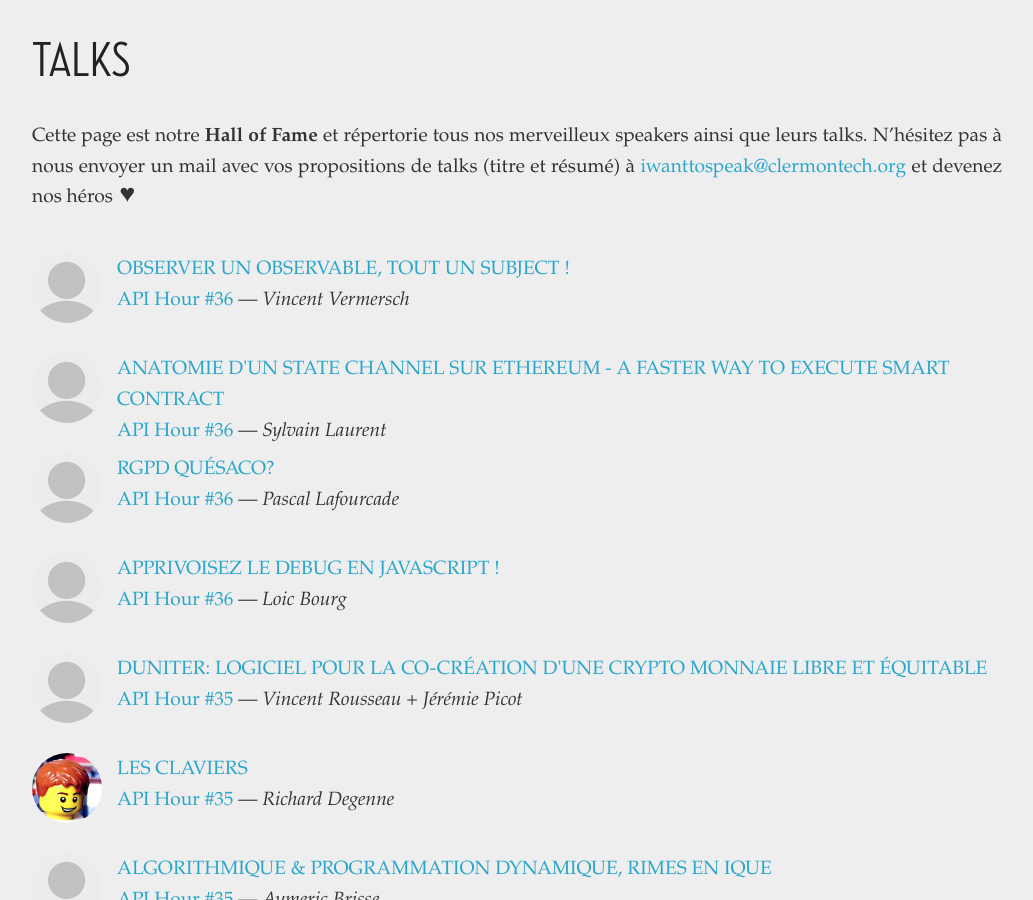
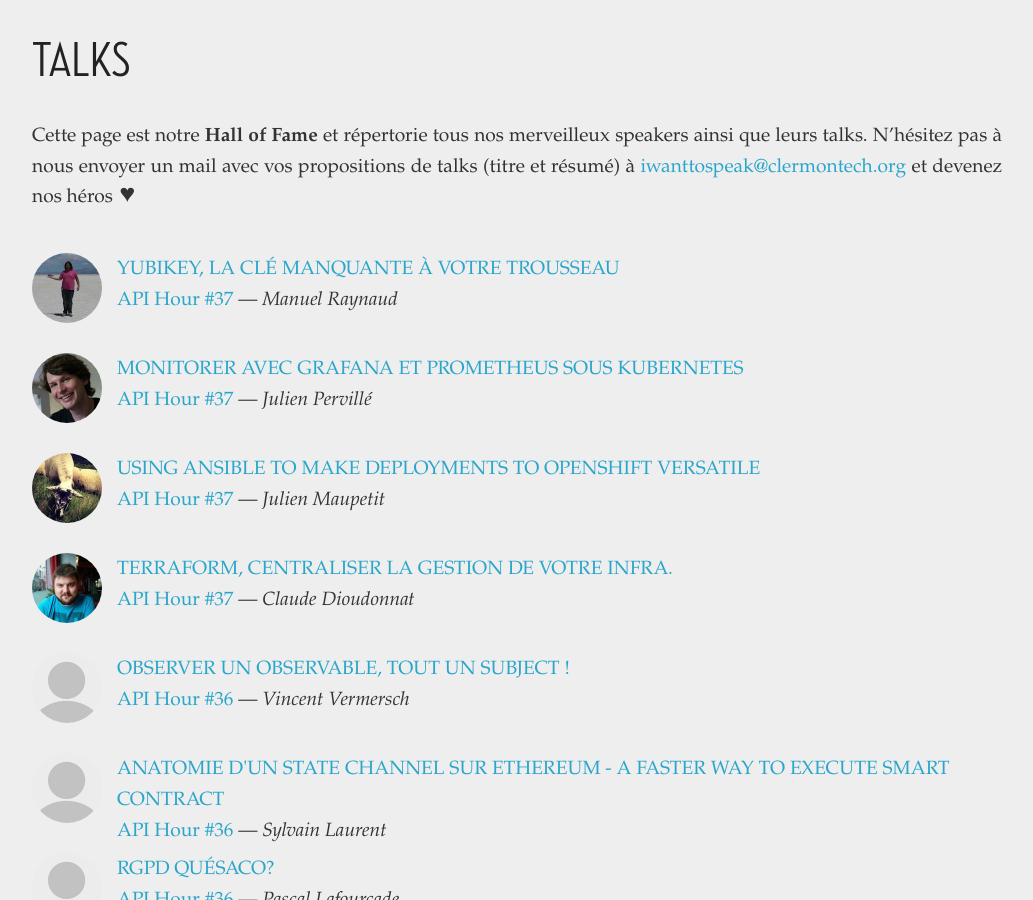
Before and after one commit to clermontech/clermontech.github.com, a Jekyll site: the page built from talks/index.md, in a window 1280 px wide and 900 px high, scrolled down 311 px. Shown: the whole window, without its empty margins (123-1156 px from the left). Built offline with Jekyll 4.4.1, drawn with Linux system fonts in a browser that asks for light colours.

Commit message:
add missing AH 37 talks

```diff
--- a/_posts/2018-07-14-api-hour-37.md
+++ b/_posts/2018-07-14-api-hour-37.md
@@ -42,12 +42,20 @@ Ouverture des places le **jeudi 6 septembre 2018 à 14h00**.
 
 Je vais vous présenter Terraform, un outil pour gérer facilement le cycle de vie de vos ressources (VM, Bucket, DNS...) à travers plusieurs fournisseurs de cloud (AWS, OVH ...).
 
+[Voir la vidéo]({% post_url 2018-07-14-claude-dioudonnat-terraform-centraliser-la-gestion-de-votre-infra %})
+
 ### Julien Maupetit • Using Ansible to make deployments to OpenShift versatile
 
 During this talk I will briefly introduce how Ansible can improve application deployments to OpenShift.
+
+[Voir la vidéo]({% post_url 2018-07-14-julien-maupetit-using-ansible-to-make-deployments-to-openShif-versatile %})
 
 ### Manuel Raynaud • Yubikey, la clé manquante à votre trousseau
 
 Vous ne connaissez pas Yubikey ? Une fois que vous y avez goûté cette clé ne quittera plus votre trousseau. Sécurisez l'accès à vos comptes internet avec une double authentification, stockez vos clés pgp sur une smart card ou bien gérez l'accès à vos machines le tout avec un seul et même device.
 
+[Voir la vidéo]({% post_url 2018-07-14-manuel-raynaud-yubikey-la-cle-manquante-a-votre-trousseau %})
+
 ### Julien Pervillé • Monitorer avec Grafana et Prometheus sous Kubernetes
+
+[Voir la vidéo]({% post_url 2018-07-14-julien-pervillé-monitorer-avec-grafana-et-prometheus-sous-kubernetes %})
--- /dev/null
+++ b/_posts/2018-07-14-claude-dioudonnat-terraform-centraliser-la-gestion-de-votre-infra.md
@@ -0,0 +1,20 @@
+---
+layout: talk
+categories: [ talks, api-hour-37 ]
+
+session_url: /api-hours/api-hour-37.html
+session_name: Clermont'ech API Hour &#35;37
+session_short_name: "&#35;37"
+
+author: Claude Dioudonnat
+author_url: https://twitter.com/ClaudusD
+author_image: claude.jpg
+
+slides_url:
+video:
+
+title: "Terraform, centraliser la gestion de votre infra."
+
+---
+
+Je vais vous présenter Terraform, un outil pour gérer facilement le cycle de vie de vos ressources (VM, Bucket, DNS...) à travers plusieurs fournisseurs de cloud (AWS, OVH ...).
--- /dev/null
+++ b/_posts/2018-07-14-julien-maupetit-using-ansible-to-make-deployments-to-openShif-versatile.md
@@ -0,0 +1,20 @@
+---
+layout: talk
+categories: [ talks, api-hour-37 ]
+
+session_url: /api-hours/api-hour-37.html
+session_name: Clermont'ech API Hour &#35;37
+session_short_name: "&#35;37"
+
+author: Julien Maupetit
+author_url: https://twitter.com/julienmaupetit
+author_image: julienmaupetit.jpg
+
+slides_url:
+video:
+
+title: "Using Ansible to make deployments to OpenShift versatile"
+
+---
+
+During this talk I will briefly introduce how Ansible can improve application deployments to OpenShift.
--- /dev/null
+++ b/_posts/2018-07-14-manuel-raynaud-yubikey-la-cle-manquante-a-votre-trousseau.md
@@ -0,0 +1,20 @@
+---
+layout: talk
+categories: [ talks, api-hour-37 ]
+
+session_url: /api-hours/api-hour-37.html
+session_name: Clermont'ech API Hour &#35;37
+session_short_name: "&#35;37"
+
+author: Manuel Raynaud
+author_url: https://twitter.com/manuraynaud
+author_image: manuraynaud.jpeg
+
+slides_url:
+video:
+
+title: "Yubikey, la clé manquante à votre trousseau"
+
+---
+
+Vous ne connaissez pas Yubikey ? Une fois que vous y avez goûté cette clé ne quittera plus votre trousseau. Sécurisez l'accès à vos comptes internet avec une double authentification, stockez vos clés pgp sur une smart card ou bien gérez l'accès à vos machines le tout avec un seul et même device.
```
Also changed, not shown: _posts/2018-07-14-julien-pervillé-monitorer-avec-grafana-et-prometheus-sous-kubernetes.md (added, +18 -0 lines).
